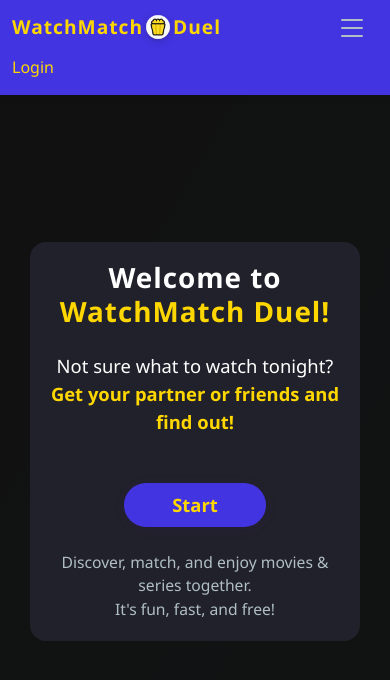
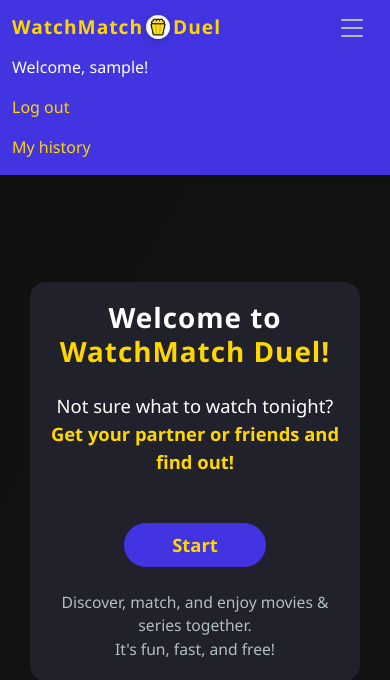
Before and after one commit to jindrak02/Watch-Match-Duel, a PHP site: page /watchMatchDuel/ in a window 390 px wide, after a click that opens the changed part. Shown: the top 680 px of the page. Run offline with PHP 8.4, Linux system fonts and the light colour scheme; the visitor is signed in with stand-in values (Sample User, id 1); a stand-in replaces the project's code that opens the database connection; some libraries are stand-ins or nearby versions.

Commit message:
feat: responsive header according to user login state and log out complete

```diff
--- a/duel.php
+++ b/duel.php
@@ -97,7 +97,7 @@ $contentList = $stmt->fetchAll(PDO::FETCH_ASSOC);
 <body>
 
     <div class="d-flex flex-column min-vh-100">
-        <?php include 'includes/header.html' ?>
+        <?php include 'includes/header.php' ?>
 
         <div class="container flex-grow-1 d-flex flex-column justify-content-center align-items-center" id="app">
 
--- a/duel_lobby.php
+++ b/duel_lobby.php
@@ -39,7 +39,7 @@ $joinUrl = "http://localhost/watchMatchDuel/join.php?code=" . urlencode($code);
 <body>
 
     <div class="d-flex flex-column min-vh-100">
-        <?php include 'includes/header.html' ?>
+        <?php include 'includes/header.php' ?>
 
         <div class="container flex-grow-1 d-flex flex-column justify-content-center align-items-center" id="app">
 
--- a/includes/header.html
+++ /dev/null
@@ -1,27 +0,0 @@
-<header>
-    <nav class="navbar navbar-expand-lg navbar-light">
-        <div class="container-fluid">
-            <a class="navbar-brand d-flex align-items-center" href="index.php">
-                WatchMatch
-                <img src="public/images/icon.png" alt="Popcorn Icon" class="wmduel-logo">
-                <span>Duel</span>
-            </a>
-            <button class="navbar-toggler" type="button" data-bs-toggle="collapse" data-bs-target="#navbarNav"
-                aria-controls="navbarNav" aria-expanded="false" aria-label="Toggle navigation">
-                <span class="navbar-toggler-icon"><svg xmlns="http://www.w3.org/2000/svg" width="32" height="32"
-                        fill="currentColor" class="bi bi-list" viewBox="0 0 16 16">
-                        <path fill-rule="evenodd"
-                            d="M2.5 12a.5.5 0 0 1 .5-.5h10a.5.5 0 0 1 0 1H3a.5.5 0 0 1-.5-.5m0-4a.5.5 0 0 1 .5-.5h10a.5.5 0 0 1 0 1H3a.5.5 0 0 1-.5-.5m0-4a.5.5 0 0 1 .5-.5h10a.5.5 0 0 1 0 1H3a.5.5 0 0 1-.5-.5" />
-                    </svg>
-                </span>
-            </button>
-            <div class="collapse navbar-collapse" id="navbarNav">
-                <ul class="navbar-nav ms-auto">
-                    <li class="nav-item">
-                        <a class="nav-link active" aria-current="page" href="login.php">Login</a>
-                    </li>
-                </ul>
-            </div>
-        </div>
-    </nav>
-</header>
--- /dev/null
+++ b/includes/header.php
@@ -0,0 +1,68 @@
+<header>
+    <nav class="navbar navbar-expand-lg navbar-light">
+        <div class="container-fluid">
+
+            <?php if(!isset($_SESSION['is_logged_in']) || !$_SESSION['is_logged_in']): ?>
+                <!-- Obecný Navbar -->
+                <a class="navbar-brand d-flex align-items-center" href="index.php">
+                    WatchMatch
+                    <img src="public/images/icon.png" alt="Popcorn Icon" class="wmduel-logo">
+                    <span>Duel</span>
+                </a>
+                <button class="navbar-toggler" type="button" data-bs-toggle="collapse" data-bs-target="#navbarNav"
+                    aria-controls="navbarNav" aria-expanded="false" aria-label="Toggle navigation">
+                    <span class="navbar-toggler-icon"><svg xmlns="http://www.w3.org/2000/svg" width="32" height="32"
+                            fill="currentColor" class="bi bi-list" viewBox="0 0 16 16">
+                            <path fill-rule="evenodd"
+                                d="M2.5 12a.5.5 0 0 1 .5-.5h10a.5.5 0 0 1 0 1H3a.5.5 0 0 1-.5-.5m0-4a.5.5 0 0 1 .5-.5h10a.5.5 0 0 1 0 1H3a.5.5 0 0 1-.5-.5m0-4a.5.5 0 0 1 .5-.5h10a.5.5 0 0 1 0 1H3a.5.5 0 0 1-.5-.5" />
+                        </svg>
+                    </span>
+                </button>
+
+                <div class="collapse navbar-collapse" id="navbarNav">
+                    <ul class="navbar-nav ms-auto">
+                        <li class="nav-item">
+                            <a class="nav-link active" aria-current="page" href="login.php">Login</a>
+                        </li>
+                    </ul>
+                </div>
+            <?php endif; ?>
+
+            <?php if(isset($_SESSION['is_logged_in']) && $_SESSION['is_logged_in']): ?>
+                <!-- Navbar pro přihlášeného uživatele -->
+                <a class="navbar-brand d-flex align-items-center" href="index.php">
+                    WatchMatch
+                    <img src="public/images/icon.png" alt="Popcorn Icon" class="wmduel-logo">
+                    <span>Duel</span>
+                </a>
+                <button class="navbar-toggler" type="button" data-bs-toggle="collapse" data-bs-target="#navbarNav"
+                    aria-controls="navbarNav" aria-expanded="false" aria-label="Toggle navigation">
+                    <span class="navbar-toggler-icon"><svg xmlns="http://www.w3.org/2000/svg" width="32" height="32"
+                            fill="currentColor" class="bi bi-list" viewBox="0 0 16 16">
+                            <path fill-rule="evenodd"
+                                d="M2.5 12a.5.5 0 0 1 .5-.5h10a.5.5 0 0 1 0 1H3a.5.5 0 0 1-.5-.5m0-4a.5.5 0 0 1 .5-.5h10a.5.5 0 0 1 0 1H3a.5.5 0 0 1-.5-.5m0-4a.5.5 0 0 1 .5-.5h10a.5.5 0 0 1 0 1H3a.5.5 0 0 1-.5-.5" />
+                        </svg>
+                    </span>
+                </button>
+
+                <div class="collapse navbar-collapse" id="navbarNav">
+                    <ul class="navbar-nav ms-auto">
+                        <span class="navbar-text text-white me-4">
+                            Welcome, <?php echo htmlspecialchars($_SESSION['username']); ?>!
+                        </span>
+
+                        <li class="nav-item me-4">
+                            <a class="nav-link active" aria-current="page" href="logout.php">Log out</a>
+                        </li>
+
+                        <li class="nav-item">
+                            <a class="nav-link active" aria-current="page" href="history.php">My history</a>
+                        </li>
+                    </ul>
+                </div>
+            <?php endif; ?>
+
+
+        </div>
+    </nav>
+</header>
--- a/index.php
+++ b/index.php
@@ -138,7 +138,7 @@ if ($_SERVER['REQUEST_METHOD'] === 'POST') {
 <body>
 
     <div class="d-flex flex-column min-vh-100">
-        <?php include 'includes/header.html' ?>
+        <?php include 'includes/header.php' ?>
 
         <div class="container flex-grow-1 d-flex flex-column justify-content-center align-items-center" id="app">
 
--- a/join.php
+++ b/join.php
@@ -84,7 +84,7 @@ if ($_SERVER['REQUEST_METHOD'] === 'POST') {
 <body>
 
     <div class="d-flex flex-column min-vh-100">
-        <?php include 'includes/header.html' ?>
+        <?php include 'includes/header.php' ?>
 
         <div class="container flex-grow-1 d-flex flex-column justify-content-center align-items-center" id="app">
 
--- /dev/null
+++ b/logout.php
@@ -0,0 +1,6 @@
+<?php
+session_start();
+session_destroy();
+header('Location: index.php');
+exit;
+?>
--- a/register.php
+++ b/register.php
@@ -66,7 +66,7 @@ if ($_SERVER['REQUEST_METHOD'] == 'POST') {
 <body>
 
     <div class="d-flex flex-column min-vh-100">
-        <?php include 'includes/header.html' ?>
+        <?php include 'includes/header.php' ?>
 
         <div class="container flex-grow-1 d-flex flex-column justify-content-center align-items-center" id="app">
 
--- a/results.php
+++ b/results.php
@@ -114,7 +114,7 @@ $otherResults = array_slice($contentData, 3);
 <body>
 
     <div class="d-flex flex-column min-vh-100">
-        <?php include 'includes/header.html' ?>
+        <?php include 'includes/header.php' ?>
 
         <?php if (!empty($errors)): ?>
             <div class="container flex-grow-1 d-flex flex-column justify-content-center align-items-center">
--- a/submit_ratings.php
+++ b/submit_ratings.php
@@ -82,7 +82,7 @@ if ($alreadyRated == 0) {
 <body>
 
     <div class="d-flex flex-column min-vh-100">
-        <?php include 'includes/header.html' ?>
+        <?php include 'includes/header.php' ?>
 
         <?php if (!empty($errors)): ?>
             <div class="container flex-grow-1 d-flex flex-column justify-content-center align-items-center">
```
